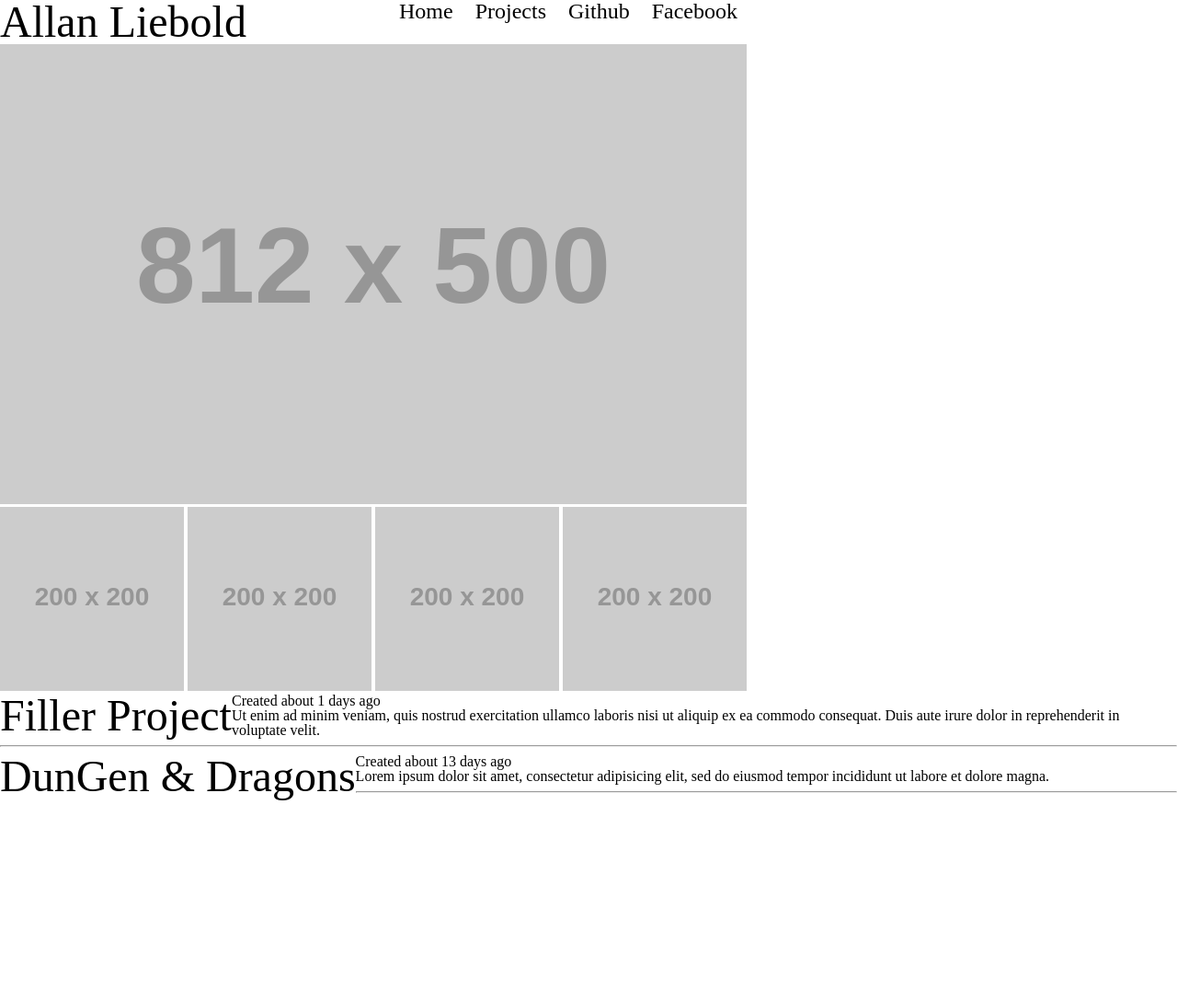
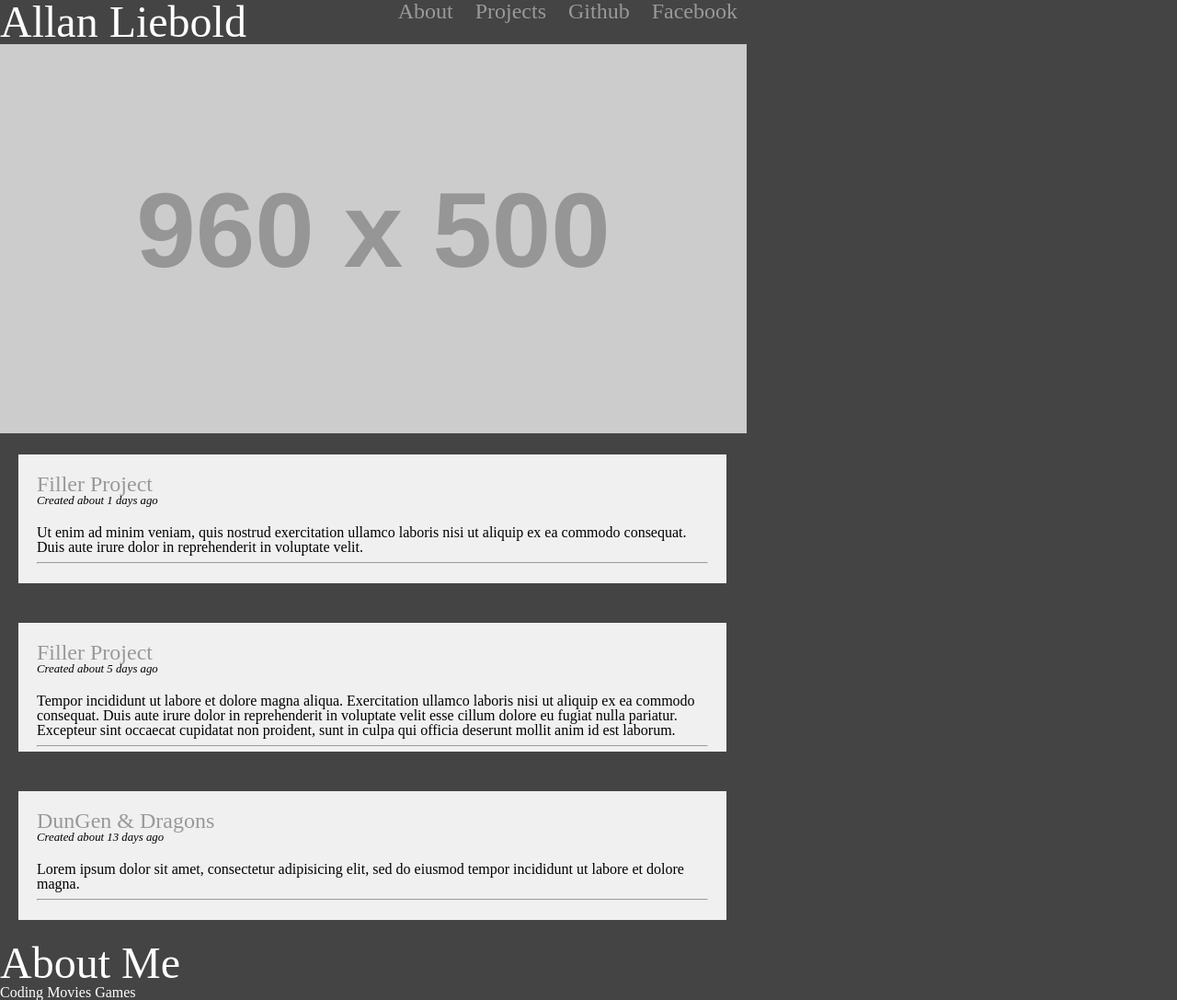
Before and after one commit to allanliebold/portfolio, a plain HTML site: page index.html in a window 1280 px wide. Shown: the whole page at 92% size. Before the commit the page ends 870 px from the top, so only its background shows below. Drawn offline with Linux system fonts and the light colour scheme; placeholder pictures from the web are drawn by us.

Commit message:
adds project-view.js. Creates event handler for clicking on nav tabs to display corresponding content on the page.

```diff
--- a/index.html
+++ b/index.html
@@ -16,35 +16,35 @@
         <nav>
           <span class="icon-menu"></span>
           <ul class="menu-list">
-            <li><a href="#">Home</li>
-            <li><a href="#projects">Projects</li>
+            <li class="tab" data-content="about"><a href="#about">About</li>
+            <li class="tab" data-content="projects"><a href="#projects">Projects</li>
             <li><a href="https://github.com/ragnaroksedge">Github</a></li>
             <li><a href="https://www.facebook.com/allan.liebold">Facebook</a></li>
           </ul>
         </nav>
-        <img src="http://placehold.it/812x500">
+        <img src="http://placehold.it/960x500">
       </header>
 
       <main id="wrap">
-        <section>
-          <ul>
-            <li><img src="http://placehold.it/200x200"></li>
-            <li><img src="http://placehold.it/200x200"></li>
-            <li><img src="http://placehold.it/200x200"></li>
-            <li><img src="http://placehold.it/200x200"></li>
-          </ul>
-        </section>
-
-        <section id="projects">
+        <section id="projects" class="tab-content">
           <article class="template">
             <header>
               <div class="project-link">
                 <address><a href=""><h1>Title</h1></a></address>
-                  Created <time pubdate datetime="2000-01-01">Publish Time</time>
+                <h2>Created <time pubdate datetime="2000-01-01">Publish Time</time></h2>
               </div>
             </header>
             <section class="project-body"></section>
           </article>
+        </section>
+
+        <section id="about" class="tab-content">
+          <h1>About Me</h1>
+          <ul>
+            <li>Coding</li>
+            <li>Movies</li>
+            <li>Games</li>
+          </ul>
         </section>
       </main>
 
@@ -54,6 +54,7 @@
       <script src="js/jquery.js"></script>
       <script src="js/projects.js"></script>
       <script src="js/app.js"></script>
+      <script src="js/project-view.js"></script>
   </body>
 
 </html>
--- /dev/null
+++ b/js/project-view.js
@@ -0,0 +1,17 @@
+'use strict';
+
+var projectView = {};
+
+projectView.handleNav = function() {
+  $('nav').on('click', 'li.tab', function() {
+    $('.tab-content').hide();
+    var $tab = $(this).data('content');
+    $('#' + $tab).show();
+  });
+
+  $('nav .tab:nth-child(2)').click();
+};
+
+$(document).ready(function () {
+  projectView.handleNav();
+})
--- a/js/projects.js
+++ b/js/projects.js
@@ -12,5 +12,11 @@ var rawData = [
     projUrl: '#',
     createdOn: '2017-06-14',
     body: '<p>Ut enim ad minim veniam, quis nostrud exercitation ullamco laboris nisi ut aliquip ex ea commodo consequat. Duis aute irure dolor in reprehenderit in voluptate velit.</p>'
+  },
+  {
+    title: 'Filler Project',
+    projUrl: '#',
+    createdOn: '2017-06-10',
+    body: '<p> Tempor incididunt ut labore et dolore magna aliqua. Exercitation ullamco laboris nisi ut aliquip ex ea commodo consequat. Duis aute irure dolor in reprehenderit in voluptate velit esse cillum dolore eu fugiat nulla pariatur. Excepteur sint occaecat cupidatat non proident, sunt in culpa qui officia deserunt mollit anim id est laborum.</p>'
   }
 ];
--- a/styles/base.css
+++ b/styles/base.css
@@ -1,3 +1,8 @@
+body {
+  color: #fff;
+  background-color: #444;
+}
+
 img {
   max-width: 100%;
   overflow: hidden;
@@ -8,7 +13,7 @@ h1 {
 }
 
 a {
-  color: #000;
+  color: #999;
   text-decoration: none;
 }
 
--- a/styles/modules.css
+++ b/styles/modules.css
@@ -1,5 +1,28 @@
 .template {
   display: none;
+}
+
+article {
+  display: inline-block;
+  width: 90%;
+  max-width: 730px;
+  height: 100px;
+  margin: 20px;
+  padding: 20px;
+  color: #000;
+  background-color: #f0f0f0;
+  overflow: auto;
+}
+
+article h1 {
+  display: block;
+  width: 100%;
+  font-size: 1.5em;
+}
+
+article h2 {
+  font-style: italic;
+  font-size: .8em;
 }
 
 header h1 {
@@ -21,8 +44,17 @@ nav li {
   font-size: 2em;
 }
 
+.project-link {
+  margin-bottom: 20px;
+}
+
 nav:hover ul{
+  position: absolute;
   display: block;
+  padding: 5px;
+  right: 0;
+  background-color: #fff;
+  width: 120px;
 }
 
 @media only screen and (min-width: 640px) {
```
Lines whose indentation alone changed are shown as unchanged.
